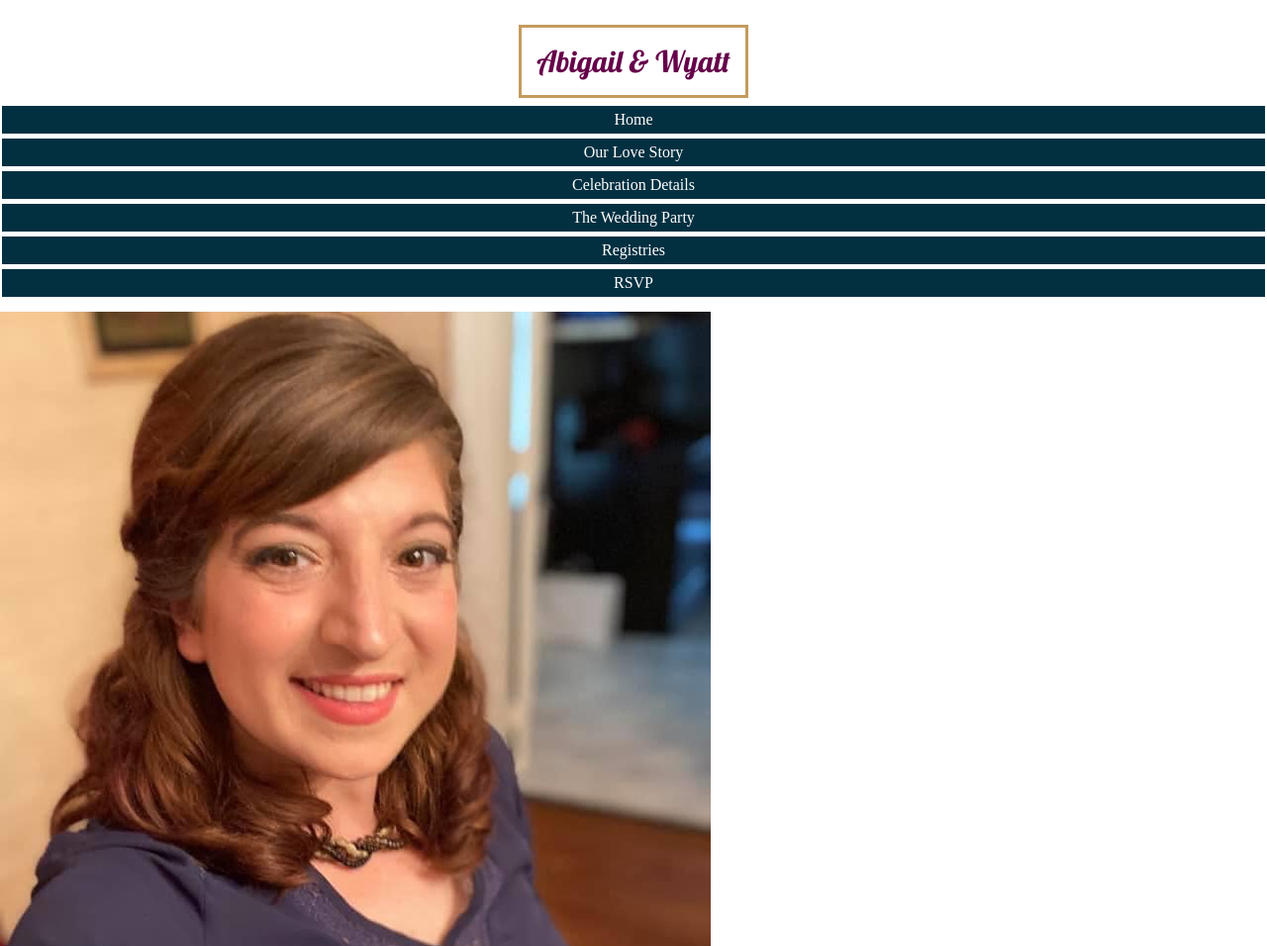
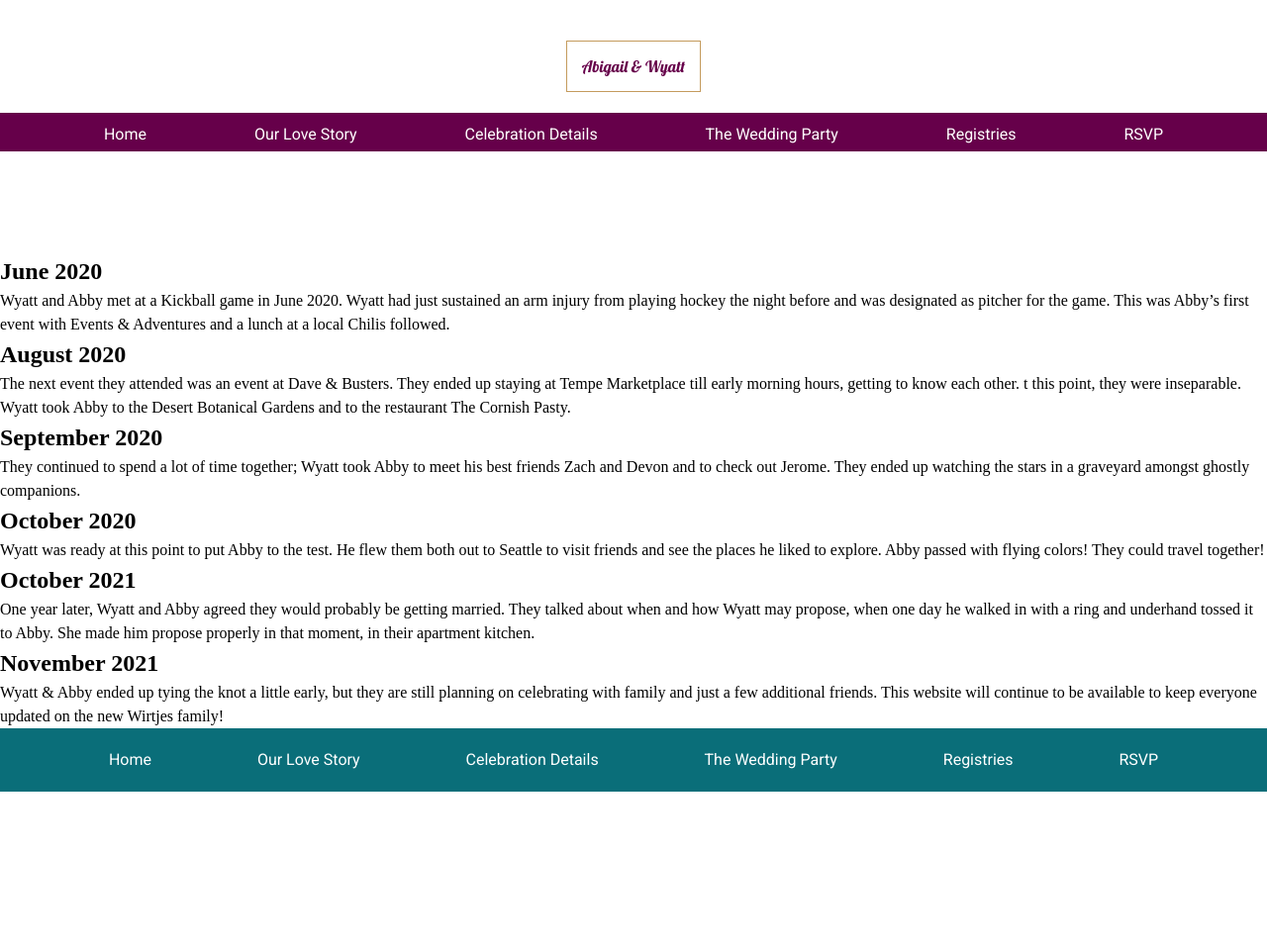
Before and after one commit to aschul6/Weddingsite1, a plain HTML site: page lovestory.html in a window 1280 px wide. Shown: the top 956 px of the page at 99% size. After the commit the page ends 800 px from the top, so only its background shows below. Drawn offline with Linux system fonts and the light colour scheme.

Commit message:
Updates 4.22
Added meta tags and played around with formats

```diff
--- a/css/styles.css
+++ b/css/styles.css
@@ -26,6 +26,7 @@ img {
 a {
     text-decoration: none;
 }
+
 header, section, footer {
     width: 100%;
 }
@@ -37,7 +38,7 @@ header, footer {
     margin: 0 auto;
 }
 header {
-    padding-top: 20px;
+    width: 100%;
 }
 .logo,
 .logo a {
@@ -189,7 +190,7 @@ header {
     header,
     .header .container {
         display: flex;
-        flex-direction: column;
+        flex-direction: row;
     }
 
     .menu,
@@ -199,6 +200,7 @@ header {
         display: flex;
         flex-direction: row;
         justify-content: space-evenly;
+        align-items: right;
     }
 
     header .menu ul li,
@@ -215,11 +217,10 @@ header {
         text-decoration: none;
         color: #66004A;
         font-size: 30px;
+        flex: 1;
     }
-
-    .logo a {
-        padding: 20px;
-        border: .1em solid rgb(196, 155, 93);
+    .logo {
+        flex: 1;
     }
 
 
@@ -243,6 +244,7 @@ header {
     .home-stuff p,
     .home-stuff span {
         display: none;
+        padding: 0 auto;
     }
     .home-section {
         margin: 0;
@@ -283,7 +285,7 @@ header {
         flex: 0 0 100%;
         margin: 0;
         max-width: 100%;
-        padding: 0 15px;
+        padding: 0;
         text-align: center;
     }
     .home-section .slide.active .home-content p{
@@ -316,7 +318,7 @@ header {
         animation-delay: 0.5s;
     }
     .home-section .home-content span {
-        padding: 5px;
+        padding: 0;
         font-size: 20px;
         display: inline-block;
         border: 1px solid #0A6E79;
@@ -391,6 +393,7 @@ header {
     /* -------- Footer --------- */
 
     .footer {
+        flex-direction: row;
         background-color: #0A6E79;
     }
 
--- a/css/styles2.css
+++ b/css/styles2.css
@@ -5,7 +5,6 @@
 /* -------- Default styles --------- */
 
 * {
-    max-width: 100%;
     margin: 0;
     padding: 0;
     box-sizing: border-box;
@@ -18,6 +17,7 @@ body {
     padding: 0;
     line-height: 1.5;
     max-width: 100%;
+    height: 100vh;
 }
 img {
     max-width: 100%;
@@ -26,46 +26,28 @@ img {
 a {
     text-decoration: none;
 }
-header,
-section,
-footer {
-    width: 100%;
-}
 
 /* -------- Header --------- */
 
-header,
-footer {
+header {
     display: flex;
     flex-direction: column;
+    padding-top: 20px;
     text-align: center;
     margin: 0;
 }
-header {
-    padding-top: 20px;
-}
 .logo {
-    margin: 20px;
-    font-family: 'Lobster', cursive;
-    text-decoration: none;
-    color: #66004A;
-    font-size: 30px;
+    padding: 0;
 }
 .logo a {
+    border: .1em solid rgb(196, 155, 93);
+}
+.logo,
+.logo a {
     padding: 15px;
-    border: .1em solid rgb(196, 155, 93);
     margin: 20px;
     color: #66004A;
-}
-.header .container,
-.header .menu,
-.header.menu ul,
-.header .menu ul li {
-    display: flex;
-    flex-direction: column;
-    flex-wrap: wrap;
-    list-style: none;
-    margin-bottom: 5px;
+    font-family: "Lobster", 'cursive', serif;
 }
 .menu ul li,
 .menu ul li a {
@@ -73,11 +55,12 @@ header {
     flex-wrap: nowrap;
     margin: 2px;
     color: #fff;
+    list-style: none;
+    margin-bottom: 5px;
+    font-family: "Roboto", sans-serif;
 }
 
 /* -------- Lovestory Content --------- */
-
-
 
 /* -------- Deets Content --------- */
 
@@ -87,9 +70,20 @@ header {
 
 /* -------- RSVP Content --------- */
 
+section {
+    flex: 1;
+}
+.form {
+    height: 100vh;
+}
+
 /* -------- Footer --------- */
 
 .footer {
+    display: flex;
+    flex-direction: column;
+    text-align: center;
+    margin: 0;
     background-color: #0A6E79;
     padding: 0;
 }
@@ -105,3 +99,35 @@ header {
     list-style: none;
     color: #fff;
 }
+
+@media screen and (min-width: 769px) {
+    header {
+        display: flex;
+        flex-direction: row;
+        padding-top: 20px;
+        margin: 0;
+        align-items: center;
+        justify-content: center;
+    }
+    header,
+    .container {
+        width: 100%;
+    }
+    .menu ul {
+        display: flex;
+        flex-direction: row;
+        justify-content: space-evenly;
+    }
+    .menu ul li,
+    .menu ul li a {
+        background-color: transparent;
+    }
+    header .menu ul {
+        background-color: #66004A;
+        padding-top: 8px;
+    }
+    /* Main Content */
+}
+@media screen and (min-width: 1024px) {
+
+}
--- a/lovestory.html
+++ b/lovestory.html
@@ -3,6 +3,7 @@
 <head>
   <meta charset="utf-8">
   <title>Wyatt & Abby</title>
+  <meta dir="ltr" lang="en-us">
   <meta name="viewport" content="width=device-width,initial-scale=1.0">
     <!--main css-->
     <link rel="stylesheet" type="text/css" href="css/styles2.css">
@@ -26,23 +27,6 @@
     </div>
     </header>
     <section class="about">
-      <div class="outsider">
-        <div class="profiles">
-          <div class="photos">
-            <div class="abby">
-            <img src="img/abby.jpg">
-            <h2>The Bride</h2>
-            <h3>Abigail Schultz</h3>
-            <p>About the bride: lots to say, lorem ipsum, etc.</p>
-            </div>
-            <div class="wyatt">
-              <img src="img/Wyatt.jpg">
-              <h2>The Groom</h2>
-              <h3>Wyatt Wirtjes</h3>
-              <p>About the groom: lots to say, lorem ipsum, etc.</p>
-            </div>
-          </div>
-        </div>
     </section>
     <section class="storytime">
         <div class="timeline">
```
Also changed, not shown: bridalparty.html (+1 -0 lines), deets.html (+1 -0 lines), index.html (+13 -6 lines), registries.html (+1 -0 lines), rsvp.html (+4 -3 lines). Lines whose indentation alone changed are shown as unchanged.
